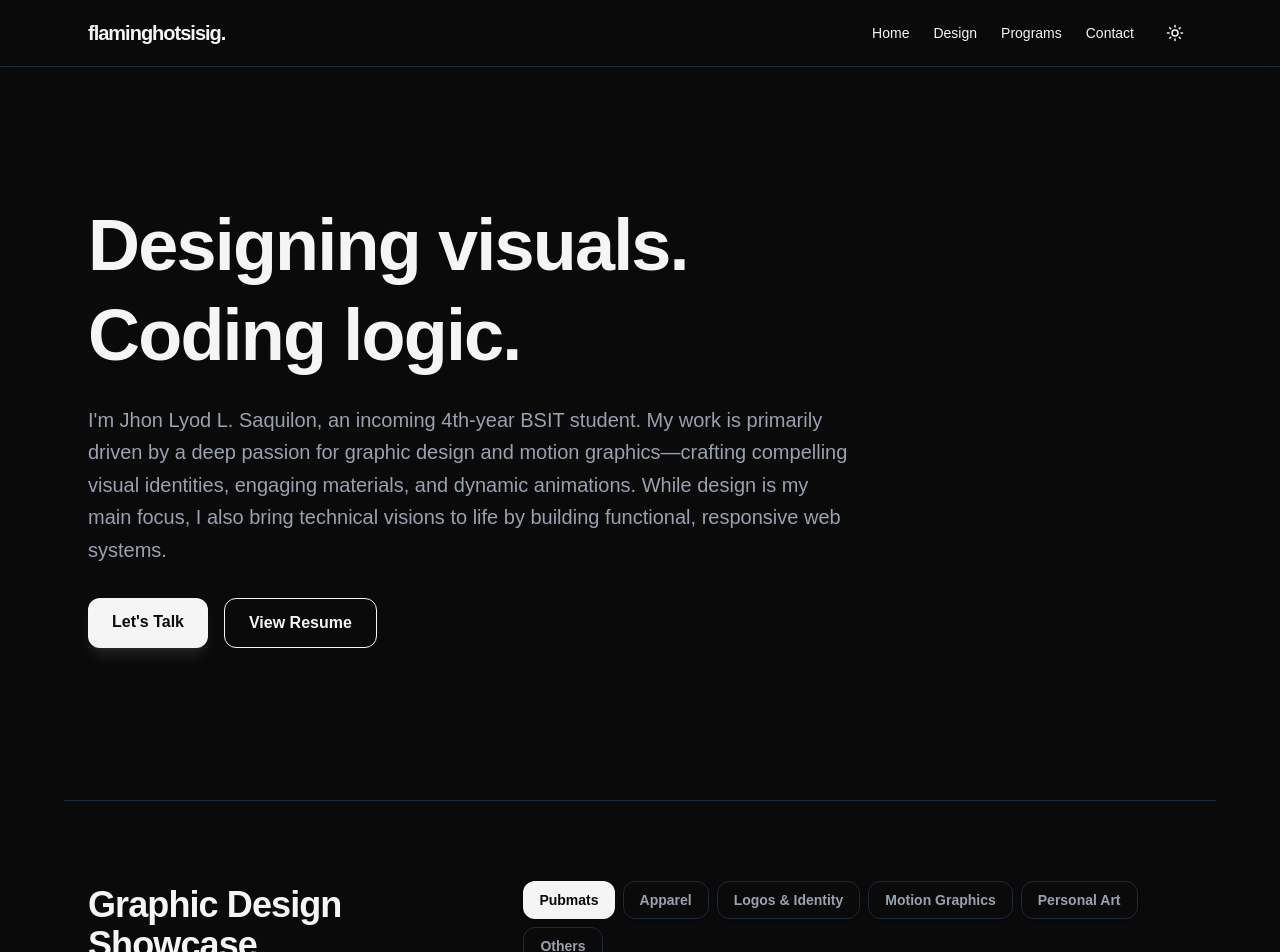
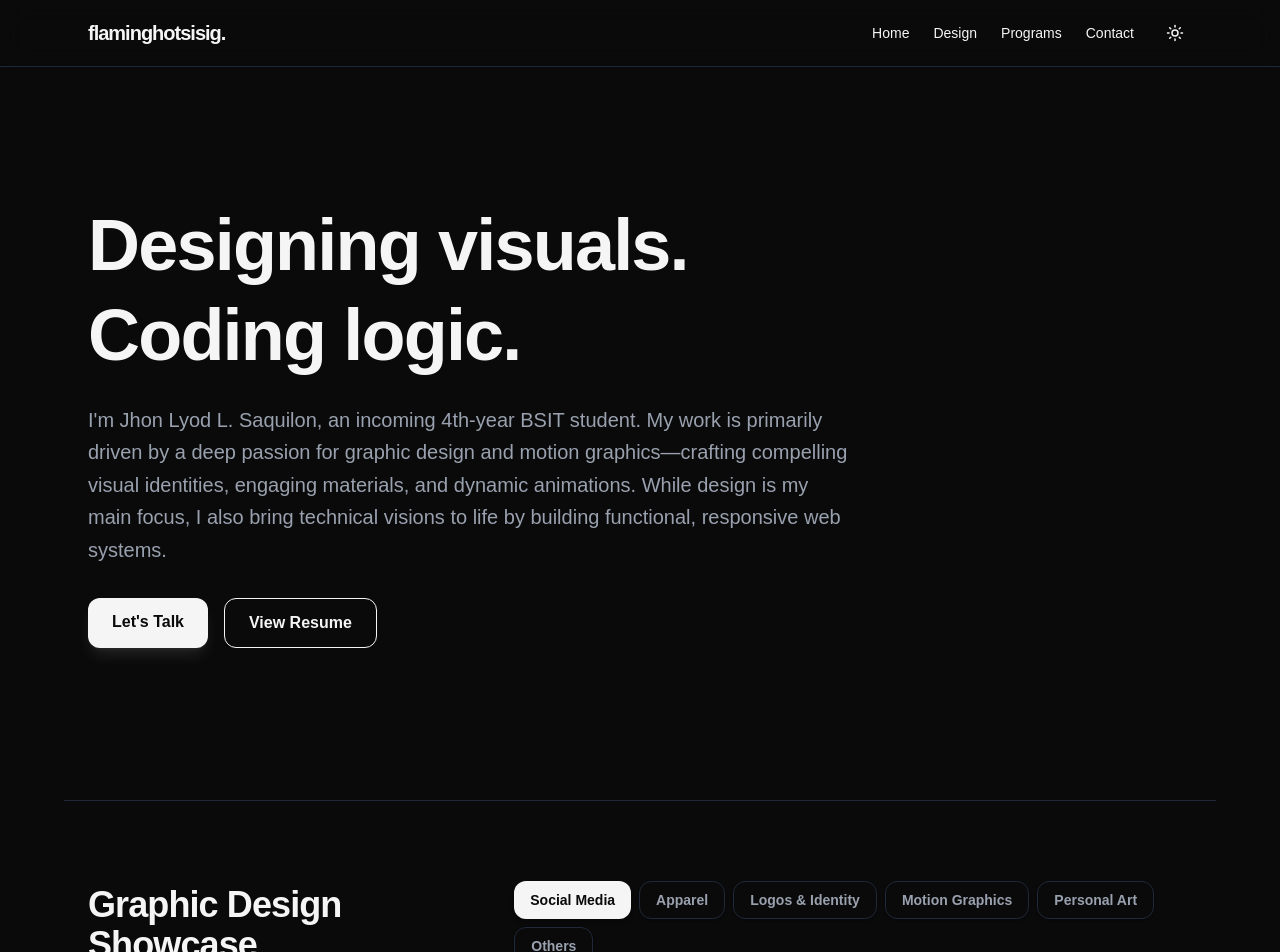
Before and after one commit to loydskie11/flaminghotsisig-personal-website, a React (Vite) app: page / in a window 1280 px wide. Shown: the top 952 px of the page. Built offline with nearby package versions, Linux system fonts and the light colour scheme.

Commit message:
changed pubmat to socmed

```diff
--- a/src/App.jsx
+++ b/src/App.jsx
@@ -26,7 +26,7 @@ const InstagramIcon = ({ size = 24 }) => (
 
 // Graphic Design Categories & Data
 const graphicCategories = [
-  { id: 'pubmats', label: 'Pubmats' },
+  { id: 'socmed', label: 'Social Media' },
   { id: 'apparel', label: 'Apparel' },
   { id: 'logos', label: 'Logos & Identity' },
   { id: 'motion', label: 'Motion Graphics' },
@@ -35,29 +35,29 @@ const graphicCategories = [
 ];
 
 const graphicData = {
-  pubmats: [
+  socmed: [
     {
-      title: 'BSIT Valentines Day 24 Poster',
+      title: 'Valentines Day 24 Poster',
       span: 'col-span-1 aspect-[0.25/0.25]',
       image: 'https://res.cloudinary.com/dtnfvmzrd/image/upload/q_auto/f_auto/v1779929774/ngl_yduguz.jpg'
     },
     {
-      title: 'BSIT Hackathon 24',
+      title: 'Hackathon 24',
       span: 'col-span-1 aspect-[0.25/0.25]',
       image: 'https://res.cloudinary.com/dtnfvmzrd/image/upload/q_auto/f_auto/v1779929780/hackathon_drtkcl.jpg'
     },
     {
-      title: 'BSIT Typing Master 24',
+      title: 'Typing Master 24',
       span: 'col-span-1 aspect-[0.25/0.25]',
       image: 'https://res.cloudinary.com/dtnfvmzrd/image/upload/q_auto/f_auto/v1779929792/typing_master_r45cf6.png'
     },
     {
-      title: 'BSIT Graphic Design 24',
+      title: 'Graphic Design 24',
       span: 'col-span-1 aspect-[0.25/0.25]',
       image: 'https://res.cloudinary.com/dtnfvmzrd/image/upload/q_auto/f_auto/v1779929841/graphic_hhdmgy.png'
     },
     {
-      title: 'BSIT MLBB Tournament 24',
+      title: 'MLBB Tournament 24',
       span: 'col-span-1 aspect-[0.25/0.25]',
       image: 'https://res.cloudinary.com/dtnfvmzrd/image/upload/q_auto/f_auto/v1779929785/mlbb_rftakx.jpg'
     },
@@ -67,32 +67,32 @@ const graphicData = {
       image: 'https://res.cloudinary.com/dtnfvmzrd/image/upload/q_auto/f_auto/v1780426128/597827139_1271968068299263_7971622326673768095_n_rhlbfu.jpg'
     },
     {
-      title: 'BSIT BAIoTs 24',
+      title: 'BAIoTs 24',
       span: 'col-span-1 aspect-[0.25/0.25]',
       image: 'https://res.cloudinary.com/dtnfvmzrd/image/upload/q_auto/f_auto/v1779929836/baiots_i5qfxd.png'
     },
     {
-      title: 'SSG Swapped Finals 26',
+      title: 'Swapped Finals 26',
       span: 'col-span-1 aspect-[0.25/0.25]',
       image: 'https://res.cloudinary.com/dtnfvmzrd/image/upload/q_auto/f_auto/v1779930735/swapped_egji4t.png'
     },
     {
-      title: 'SSG Women Empowerment 26',
+      title: 'Women Empowerment 26',
       span: 'col-span-1 aspect-[0.25/0.25]',
       image: 'https://res.cloudinary.com/dtnfvmzrd/image/upload/q_auto/f_auto/v1779931649/women-emp_auzrkb.jpg'
     },
     {
-      title: 'SSG IKIGAI Teaser',
+      title: 'Local Summit Teaser',
       span: 'col-span-1 aspect-[0.25/0.25]',
       image: 'https://res.cloudinary.com/dtnfvmzrd/image/upload/q_auto/f_auto/v1779931650/ikigai-teaser_pdm2s9.jpg'
     },
     {
-      title: 'SSG IKIGAI Speaker',
+      title: 'Local Summit Speaker',
       span: 'col-span-1 aspect-[0.25/0.25]',
       image: 'https://res.cloudinary.com/dtnfvmzrd/image/upload/q_auto/f_auto/v1779931649/ikigai-speaker_nukcyb.jpg'
     },
     {
-      title: 'SSG Hagit Syagit 25',
+      title: 'Hagit Syagit 25',
       span: 'col-span-1 aspect-[0.25/0.25]',
       image: 'https://res.cloudinary.com/dtnfvmzrd/image/upload/q_auto/f_auto/v1780426371/hagit_d3pj3c.jpg'
     },
@@ -352,7 +352,7 @@ const projectData = [
 
 const App = () => {
   const [isDarkMode, setIsDarkMode] = useState(true);
-  const [activeTab, setActiveTab] = useState('pubmats');
+  const [activeTab, setActiveTab] = useState('socmed');
   const [activeAudioId, setActiveAudioId] = useState(null);
   const [isMobileMenuOpen, setIsMobileMenuOpen] = useState(false);
 
```
